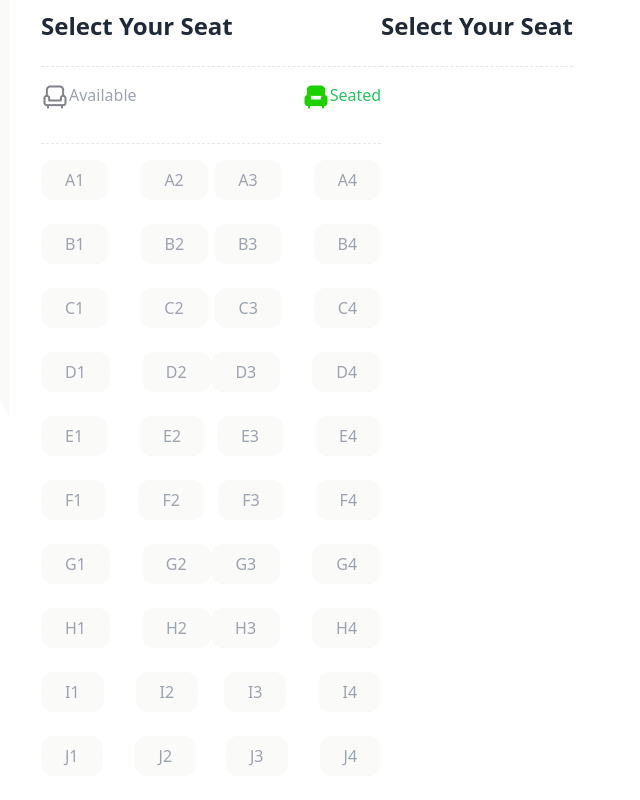
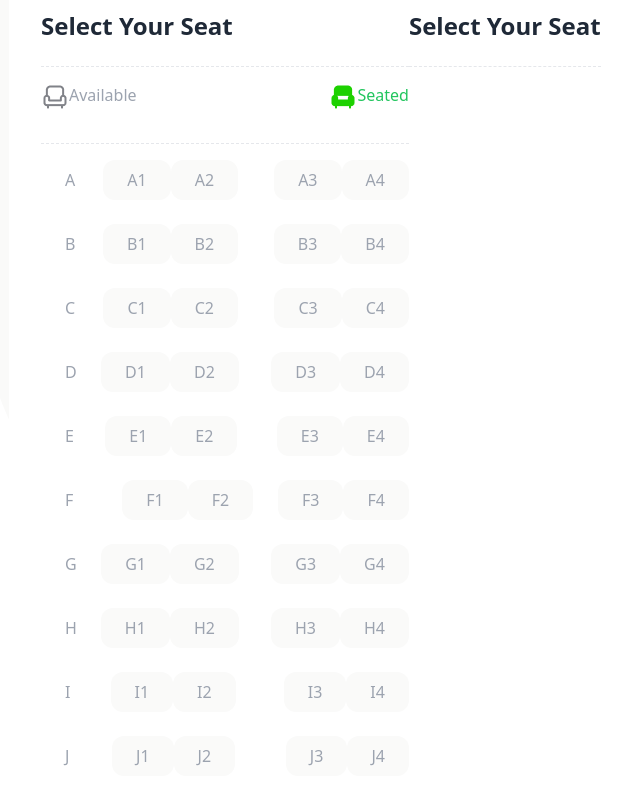
Before and after one commit to shahoriarniloy/B9A5-smart-ticketing-main, a plain HTML site: page index.html in a window 1280 px wide. Shown: the part 2119-2919 px from the top of the page, without its empty margins (46-686 px from the left). Drawn offline with nearby package versions, Linux system fonts and the light colour scheme.

```diff
--- a/index.html
+++ b/index.html
@@ -181,6 +181,7 @@
 
             <div>
 
+               <div class="flex justify-between">
                 <div class="flex place-items-center mt-8">
                     <img class="mx-4 w-auto" src="images/bus-logo.png" alt="">
                     <div class=" mt-8">
@@ -189,6 +190,17 @@
                     </div>
 
                 </div>
+
+                <div class="flex place-items-center mt-8">
+                    <img class="mx-4 w-auto" src="images/armchair.svg" alt="">
+                    <div class=" mt-8">
+                        <p class="text-left text-green-500 pb-4 mb-6" id="seatLeft">40 Seats left</p>
+                    </div>
+
+                </div>
+
+               </div>
+
 
                 <div class="bg-stone-50 rounded-3xl lg:w-[808px] lg:h-[258px] p-6 ">
                     <div class="flex justify-between">
@@ -257,10 +269,12 @@
 
                 <hr class="border-dashed  my-4">
 
-                <div class="flex justify-between mb-6">
+                <div class="flex justify-between mb-6 ">
 
-                    <div class="flex justify-between">
-                        <div class=" bg-stone-50 rounded-xl px-6 py-2 mr-8">
+                    <p class="text-gray-400 px-6 py-2" >A</p>
+
+                    <div class="flex justify-between mr-8">
+                        <div class=" bg-stone-50 rounded-xl px-6 py-2 ">
                             <p class="text-gray-400" id="a1">A1</p>
 
                         </div>
@@ -269,9 +283,9 @@
 
                         </div>
                     </div>
-                    <div class="flex justify-between">
+                    <div class="flex justify-between ">
 
-                        <div class=" bg-stone-50 rounded-xl px-6 py-2 mr-8">
+                        <div class=" bg-stone-50 rounded-xl px-6 py-2 ">
                             <p class="text-gray-400" id="a3">A3</p>
 
                         </div>
@@ -283,10 +297,11 @@
                 </div>
 
 
-                <div class="flex justify-between  mb-6">
+                <div class="flex justify-between  mb-6 ">
 
-                    <div class="flex justify-between">
-                        <div class=" bg-stone-50 rounded-xl px-6 py-2 mr-8">
+                    <p class="text-gray-400 px-6 py-2">B</p>
+                    <div class="flex justify-between mr-8">
+                        <div class=" bg-stone-50 rounded-xl px-6 py-2 ">
                             <p class="text-gray-400" id="b1">B1</p>
 
                         </div>
@@ -297,7 +312,7 @@
                     </div>
                     <div class="flex justify-between">
 
-                        <div class=" bg-stone-50 rounded-xl px-6 py-2 mr-8">
+                        <div class=" bg-stone-50 rounded-xl px-6 py-2 ">
                             <p class="text-gray-400" id="b3">B3</p>
 
                         </div>
@@ -310,8 +325,11 @@
 
                 <div class="flex justify-between  mb-6">
 
-                    <div class="flex justify-between">
-                        <div class=" bg-stone-50 rounded-xl px-6 py-2 mr-8">
+                    <p class="text-gray-400 px-6 py-2">C</p>
+
+
+                    <div class="flex justify-between mr-8" >
+                        <div class=" bg-stone-50 rounded-xl px-6 py-2 ">
                             <p class="text-gray-400" id="c1">C1</p>
 
                         </div>
@@ -322,7 +340,7 @@
                     </div>
                     <div class="flex justify-between">
 
-                        <div class=" bg-stone-50 rounded-xl px-6 py-2 mr-8">
+                        <div class=" bg-stone-50 rounded-xl px-6 py-2 ">
                             <p class="text-gray-400" id="c3">C3</p>
 
                         </div>
@@ -335,8 +353,11 @@
 
                 <div class="flex justify-between  mb-6">
 
-                    <div class="flex justify-between">
-                        <div class=" bg-stone-50 rounded-xl px-6 py-2 mr-8">
+                    <p class="text-gray-400 px-6 py-2">D</p>
+
+
+                    <div class="flex justify-between mr-8">
+                        <div class=" bg-stone-50 rounded-xl px-6 py-2 ">
                             <p class="text-gray-400" id="d1">D1</p>
 
                         </div>
@@ -347,7 +368,7 @@
                     </div>
                     <div class="flex justify-between">
 
-                        <div class=" bg-stone-50 rounded-xl px-6 py-2 mr-8">
+                        <div class=" bg-stone-50 rounded-xl px-6 py-2 ">
                             <p class="text-gray-400" id="d3">D3</p>
 
                         </div>
@@ -358,10 +379,14 @@
                     </div>
                 </div>
 
-                <div class="flex justify-between mb-6">
 
-                    <div class="flex justify-between">
-                        <div class=" bg-stone-50 rounded-xl px-6 py-2 mr-8">
+                <div class="flex justify-between  mb-6">
+
+                    <p class="text-gray-400 px-6 py-2">E</p>
+
+
+                    <div class="flex justify-between mr-8">
+                        <div class=" bg-stone-50 rounded-xl px-6 py-2 ">
                             <p class="text-gray-400" id="e1">E1</p>
 
                         </div>
@@ -372,7 +397,7 @@
                     </div>
                     <div class="flex justify-between">
 
-                        <div class=" bg-stone-50 rounded-xl px-6 py-2 mr-8">
+                        <div class=" bg-stone-50 rounded-xl px-6 py-2 ">
                             <p class="text-gray-400" id="e3">E3</p>
 
                         </div>
@@ -386,8 +411,11 @@
 
                 <div class="flex justify-between  mb-6">
 
+                    <p class="text-gray-400 px-6 py-2">F</p>
+
+
                     <div class="flex justify-between">
-                        <div class=" bg-stone-50 rounded-xl px-6 py-2 mr-8">
+                        <div class=" bg-stone-50 rounded-xl px-6 py-2">
                             <p class="text-gray-400" id="f1">F1</p>
 
                         </div>
@@ -398,7 +426,7 @@
                     </div>
                     <div class="flex justify-between">
 
-                        <div class=" bg-stone-50 rounded-xl px-6 py-2 mr-8">
+                        <div class=" bg-stone-50 rounded-xl px-6 py-2 ">
                             <p class="text-gray-400" id="f3">F3</p>
 
                         </div>
@@ -411,8 +439,11 @@
 
                 <div class="flex justify-between  mb-6">
 
-                    <div class="flex justify-between">
-                        <div class=" bg-stone-50 rounded-xl px-6 py-2 mr-8">
+                    <p class="text-gray-400 px-6 py-2">G</p>
+
+
+                    <div class="flex justify-between mr-8">
+                        <div class=" bg-stone-50 rounded-xl px-6 py-2 ">
                             <p class="text-gray-400" id="g1">G1</p>
 
                         </div>
@@ -423,7 +454,7 @@
                     </div>
                     <div class="flex justify-between">
 
-                        <div class=" bg-stone-50 rounded-xl px-6 py-2 mr-8">
+                        <div class=" bg-stone-50 rounded-xl px-6 py-2 ">
                             <p class="text-gray-400" id="g3">G3</p>
 
                         </div>
@@ -436,8 +467,11 @@
 
                 <div class="flex justify-between  mb-6">
 
-                    <div class="flex justify-between">
-                        <div class=" bg-stone-50 rounded-xl px-6 py-2 mr-8">
+                    <p class="text-gray-400 px-6 py-2">H</p>
+
+
+                    <div class="flex justify-between mr-8">
+                        <div class=" bg-stone-50 rounded-xl px-6 py-2 ">
                             <p class="text-gray-400" id="h1">H1</p>
 
                         </div>
@@ -448,7 +482,7 @@
                     </div>
                     <div class="flex justify-between">
 
-                        <div class=" bg-stone-50 rounded-xl px-6 py-2 mr-8">
+                        <div class=" bg-stone-50 rounded-xl px-6 py-2 ">
                             <p class="text-gray-400" id="h3">H3</p>
 
                         </div>
@@ -462,8 +496,11 @@
 
                 <div class="flex justify-between  mb-6">
 
-                    <div class="flex justify-between">
-                        <div class=" bg-stone-50 rounded-xl px-6 py-2 mr-8">
+                    <p class="text-gray-400 px-6 py-2">I</p>
+
+
+                    <div class="flex justify-between mr-8">
+                        <div class=" bg-stone-50 rounded-xl px-6 py-2 ">
                             <p class="text-gray-400" id="i1">I1</p>
 
                         </div>
@@ -474,7 +511,7 @@
                     </div>
                     <div class="flex justify-between">
 
-                        <div class=" bg-stone-50 rounded-xl px-6 py-2 mr-8">
+                        <div class=" bg-stone-50 rounded-xl px-6 py-2 ">
                             <p class="text-gray-400" id="i3">I3</p>
 
                         </div>
@@ -487,8 +524,11 @@
 
                 <div class="flex justify-between  mb-6">
 
-                    <div class="flex justify-between">
-                        <div class=" bg-stone-50 rounded-xl px-6 py-2 mr-8">
+                    <p class="text-gray-400 px-6 py-2">J</p>
+
+
+                    <div class="flex justify-between mr-8">
+                        <div class=" bg-stone-50 rounded-xl px-6 py-2 ">
                             <p class="text-gray-400" id="j1">J1</p>
 
                         </div>
@@ -499,7 +539,7 @@
                     </div>
                     <div class="flex justify-between">
 
-                        <div class=" bg-stone-50 rounded-xl px-6 py-2 mr-8">
+                        <div class=" bg-stone-50 rounded-xl px-6 py-2 ">
                             <p class="text-gray-400" id="j3">J3</p>
 
                         </div>
@@ -515,6 +555,8 @@
 
                 <p class=" text-2xl font-semibold mt-8 mb-6">Select Your Seat</p>
                 <hr class="border-dashed">
+
+
 
             </div>
 
--- a/ticket.js
+++ b/ticket.js
@@ -4,6 +4,7 @@ let selectedSeat =0;
 function addTicket(event) {
     const elementId = event.target.id;
     const element = document.getElementById(elementId);
+    const seatLeftElement = document.getElementById('seatLeft');
 
     if (seatSelection[elementId]) {
         element.classList.remove('text-white');
@@ -25,7 +26,8 @@ function addTicket(event) {
 
         seatSelection[elementId] = true;
     }
-    console.log(selectedSeat);
+    const remainingSeats = 40 - selectedSeat;
+    seatLeftElement.textContent = 'Number of remaining seats: ${remainingSeats}';
 
 
 
```
Also changed, not shown: images/armchair.svg (added).
